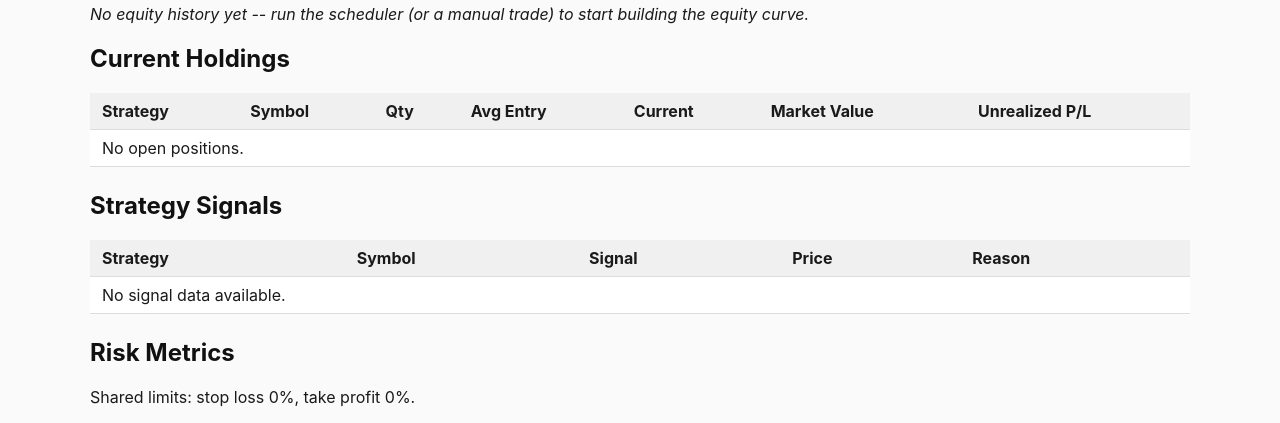
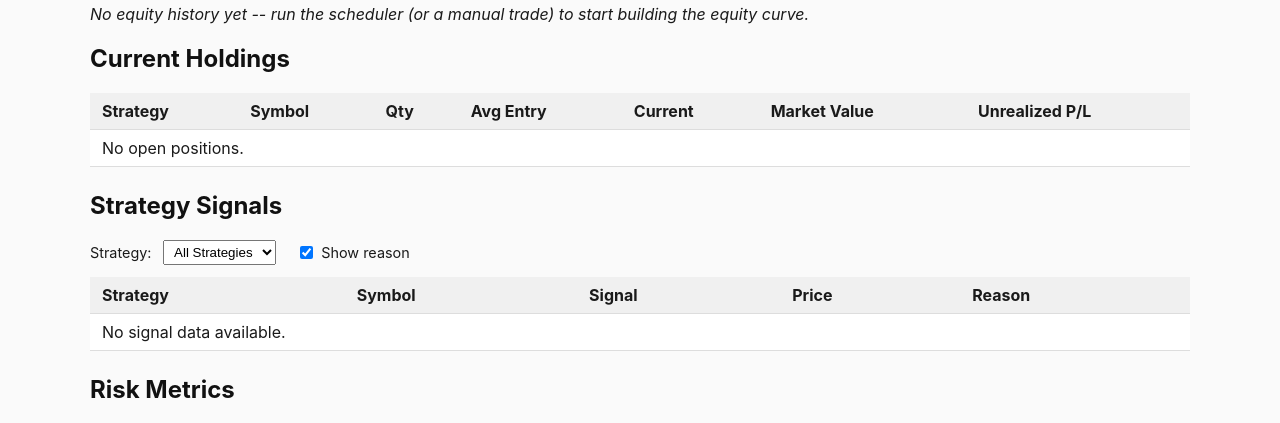
Before and after one commit to JacksonKehoe/market-trading, a Flask app: template app/dashboard/templates/dashboard.html in a window 1280 px wide. Shown: the part 391-814 px from the top of the page. Run offline with Flask 3, Linux system fonts and the light colour scheme; the template is opened without the code that fills it, so the values that code supplies are empty; parts of the project's set-up code (start-up, migrations or seed data) failed here and were passed over.

Commit message:
Dashboard: strategy filter dropdowns + reason column toggle
The Strategy Signals table and Performance chart both get a "Strategy"
dropdown (options populated from the comparison table) that filters rows
via a data-strategy attribute / hides Plotly traces via Plotly.restyle,
so you can isolate one strategy at a time instead of scanning 90 rows or
three overlapping equity lines. A "Show reason" checkbox toggles the
Reason column, and strategy names in the signals table are now rendered
as small pill badges instead of plain text for a cleaner look.

Plain vanilla JS (no new dependency), wired via the chart's div_id
(now stable: "strategy-comparison-chart") so client-side code can target
it after Plotly.newPlot runs.

Verified interactively with a headless-Chromium (Playwright) session
against the live dashboard: reason toggle hides/shows the column,
strategy filter narrows 90 signal rows to the selected strategy's 30 and
resets correctly, and the chart filter toggles trace visibility
([true,false,false] -> [true,true,true]) with zero console errors.
Playwright was installed only for this verification and removed
afterward -- not added to requirements.txt.

Co-Authored-By: Claude Sonnet 5 <noreply@anthropic.com>

```diff
--- a/app/dashboard/app.py
+++ b/app/dashboard/app.py
@@ -112,7 +112,7 @@ def create_app(settings: Settings | None = None) -> Flask:
         chart_html = None
         if any(not curve.empty for curve in equity_curves.values()):
             chart_html = build_multi_equity_curve_chart(equity_curves).to_html(
-                full_html=False, include_plotlyjs="cdn"
+                full_html=False, include_plotlyjs="cdn", div_id="strategy-comparison-chart"
             )
 
         recent_trades = sorted(all_trades, key=lambda t: t["fill"].timestamp, reverse=True)[:_MAX_RECENT_TRADES]
--- a/app/dashboard/templates/dashboard.html
+++ b/app/dashboard/templates/dashboard.html
@@ -22,6 +22,10 @@
   .disclaimer { background: #fff3cd; border: 1px solid #ffe08a; padding: 0.75rem 1rem; border-radius: 6px; margin-bottom: 1.5rem; font-size: 0.9rem; }
   .chart-container { margin-bottom: 1.5rem; background: white; border: 1px solid #e0e0e0; border-radius: 8px; padding: 0.5rem; }
   footer { color: #888; font-size: 0.8rem; margin-top: 2rem; }
+  .controls { display: flex; flex-wrap: wrap; gap: 1.25rem; align-items: center; margin-bottom: 0.75rem; font-size: 0.9rem; }
+  .controls select { margin-left: 0.4rem; padding: 0.2rem 0.4rem; }
+  .controls label { display: inline-flex; align-items: center; gap: 0.3rem; cursor: pointer; }
+  .strategy-badge { display: inline-block; background: #eef2ff; color: #3730a3; padding: 0.15rem 0.6rem; border-radius: 999px; font-size: 0.75rem; font-weight: 600; }
 </style>
 </head>
 <body>
@@ -50,6 +54,16 @@
 
   <h2>Performance</h2>
   {% if chart_html %}
+    <div class="controls">
+      <label>Strategy:
+        <select id="chart-strategy-filter" onchange="filterChart()">
+          <option value="all">All Strategies</option>
+          {% for c in comparison %}
+            <option value="{{ c.strategy }}">{{ c.strategy }}</option>
+          {% endfor %}
+        </select>
+      </label>
+    </div>
     <div class="chart-container">{{ chart_html | safe }}</div>
   {% else %}
     <p><em>No equity history yet -- run the scheduler (or a manual trade) to start building the equity curve.</em></p>
@@ -76,16 +90,27 @@
   </table>
 
   <h2>Strategy Signals</h2>
-  <table>
-    <thead><tr><th>Strategy</th><th>Symbol</th><th>Signal</th><th>Price</th><th>Reason</th></tr></thead>
+  <div class="controls">
+    <label>Strategy:
+      <select id="signal-strategy-filter" onchange="filterSignals()">
+        <option value="all">All Strategies</option>
+        {% for c in comparison %}
+          <option value="{{ c.strategy }}">{{ c.strategy }}</option>
+        {% endfor %}
+      </select>
+    </label>
+    <label><input type="checkbox" id="toggle-reason" checked onchange="toggleReason()"> Show reason</label>
+  </div>
+  <table id="signals-table">
+    <thead><tr><th>Strategy</th><th>Symbol</th><th>Signal</th><th>Price</th><th class="reason-col">Reason</th></tr></thead>
     <tbody>
     {% for s in signals %}
-      <tr>
-        <td>{{ s.strategy_name }}</td>
+      <tr data-strategy="{{ s.strategy_name }}">
+        <td><span class="strategy-badge">{{ s.strategy_name }}</span></td>
         <td>{{ s.symbol }}</td>
         <td class="{{ 'buy' if s.signal_type.value == 'BUY' else ('sell' if s.signal_type.value == 'SELL' else 'hold') }}">{{ s.signal_type.value }}</td>
         <td>${{ "%.2f"|format(s.price) }}</td>
-        <td>{{ s.reason }}</td>
+        <td class="reason-col">{{ s.reason }}</td>
       </tr>
     {% else %}
       <tr><td colspan="5">No signal data available.</td></tr>
@@ -130,5 +155,31 @@
   </table>
 
   <footer>market-trading paper trading dashboard — read-only, localhost only.</footer>
+
+  <script>
+    function filterSignals() {
+      var value = document.getElementById('signal-strategy-filter').value;
+      document.querySelectorAll('#signals-table tbody tr[data-strategy]').forEach(function (row) {
+        row.style.display = (value === 'all' || row.dataset.strategy === value) ? '' : 'none';
+      });
+    }
+
+    function toggleReason() {
+      var show = document.getElementById('toggle-reason').checked;
+      document.querySelectorAll('.reason-col').forEach(function (el) {
+        el.style.display = show ? '' : 'none';
+      });
+    }
+
+    function filterChart() {
+      var value = document.getElementById('chart-strategy-filter').value;
+      var chart = document.getElementById('strategy-comparison-chart');
+      if (!chart || !chart.data) return;
+      var visibility = chart.data.map(function (trace) {
+        return value === 'all' || trace.name === value;
+      });
+      Plotly.restyle(chart, { visible: visibility });
+    }
+  </script>
 </body>
 </html>
```
